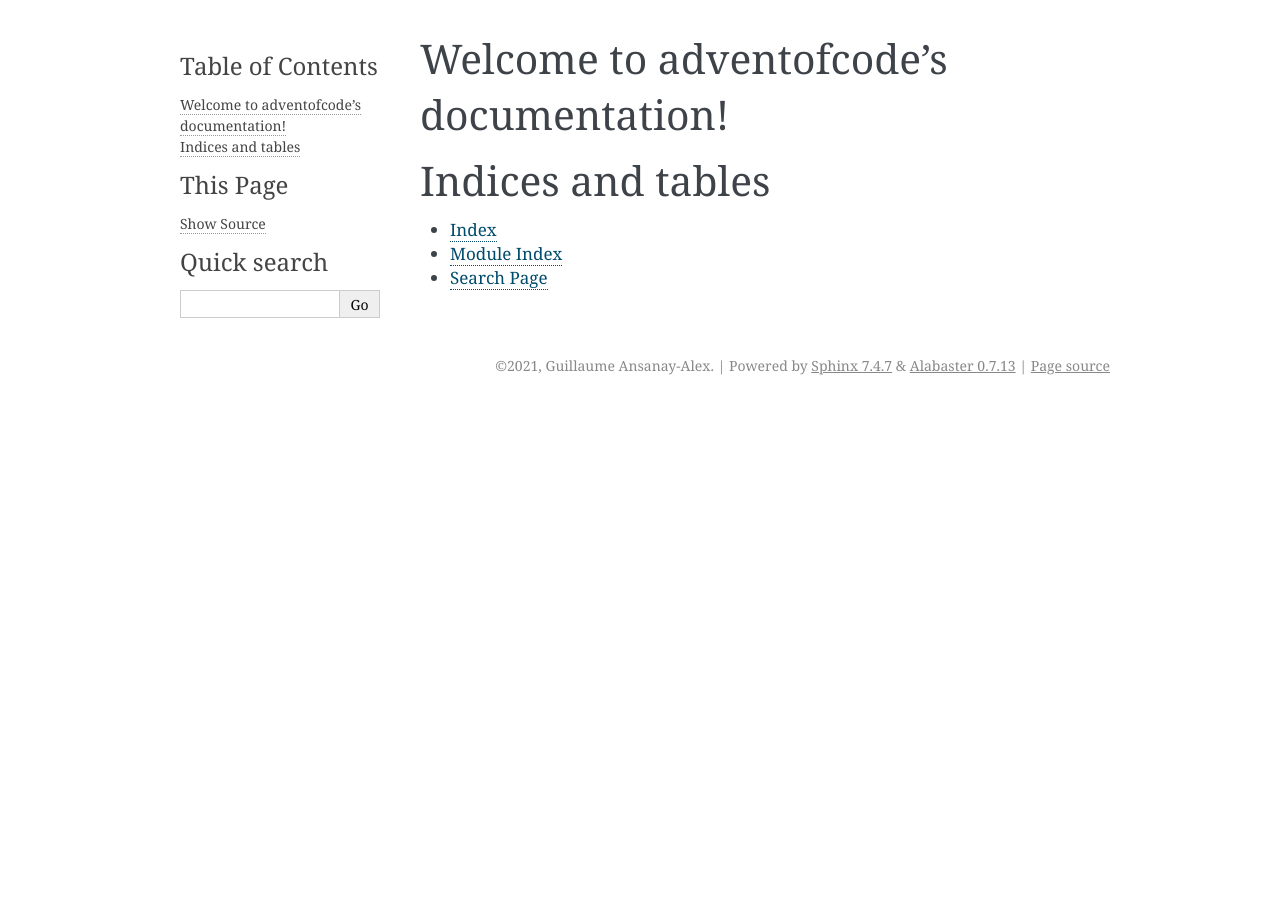
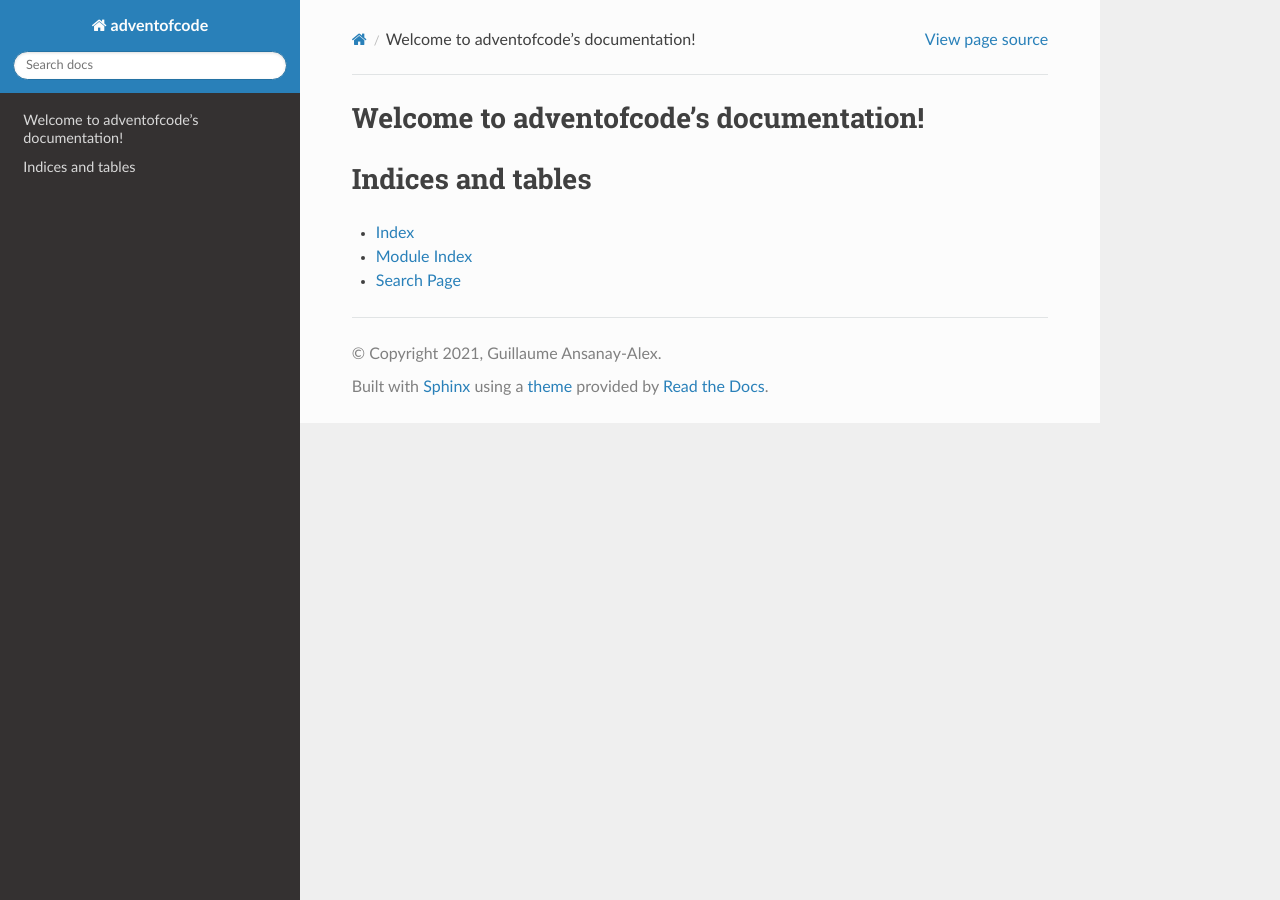
Before and after one commit to gansanay/adventofcode, a Sphinx documentation site: the page built from docs/source/index.rst, in a window 1280 px wide. Built offline with Sphinx 7.4.7 and the Read the Docs theme 2.0.0, drawn with Linux system fonts in a browser that asks for light colours.

Commit message:
chore: set docs theme, set code path

```diff
--- a/docs/source/conf.py
+++ b/docs/source/conf.py
@@ -10,9 +10,11 @@
 # add these directories to sys.path here. If the directory is relative to the
 # documentation root, use os.path.abspath to make it absolute, like shown here.
 #
-# import os
-# import sys
+import os
+import sys
+
 # sys.path.insert(0, os.path.abspath('.'))
+sys.path.insert(0, os.path.abspath("../../src/adventofcode/"))
 
 
 # -- Project information -----------------------------------------------------
@@ -43,7 +45,7 @@ exclude_patterns = []
 # The theme to use for HTML and HTML Help pages.  See the documentation for
 # a list of builtin themes.
 #
-html_theme = "alabaster"
+html_theme = "sphinx_rtd_theme"
 
 # Add any paths that contain custom static files (such as style sheets) here,
 # relative to this directory. They are copied after the builtin static files,
```
